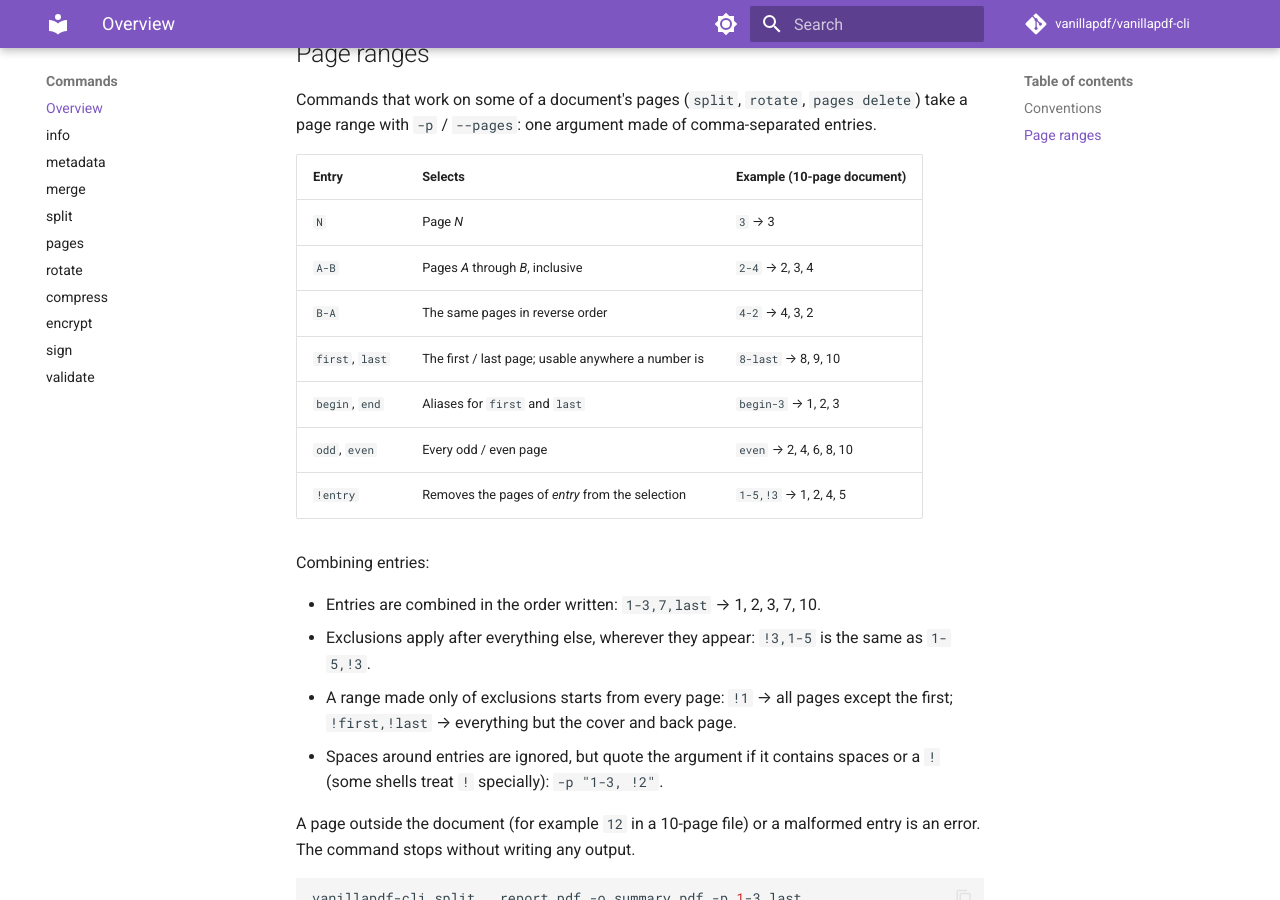
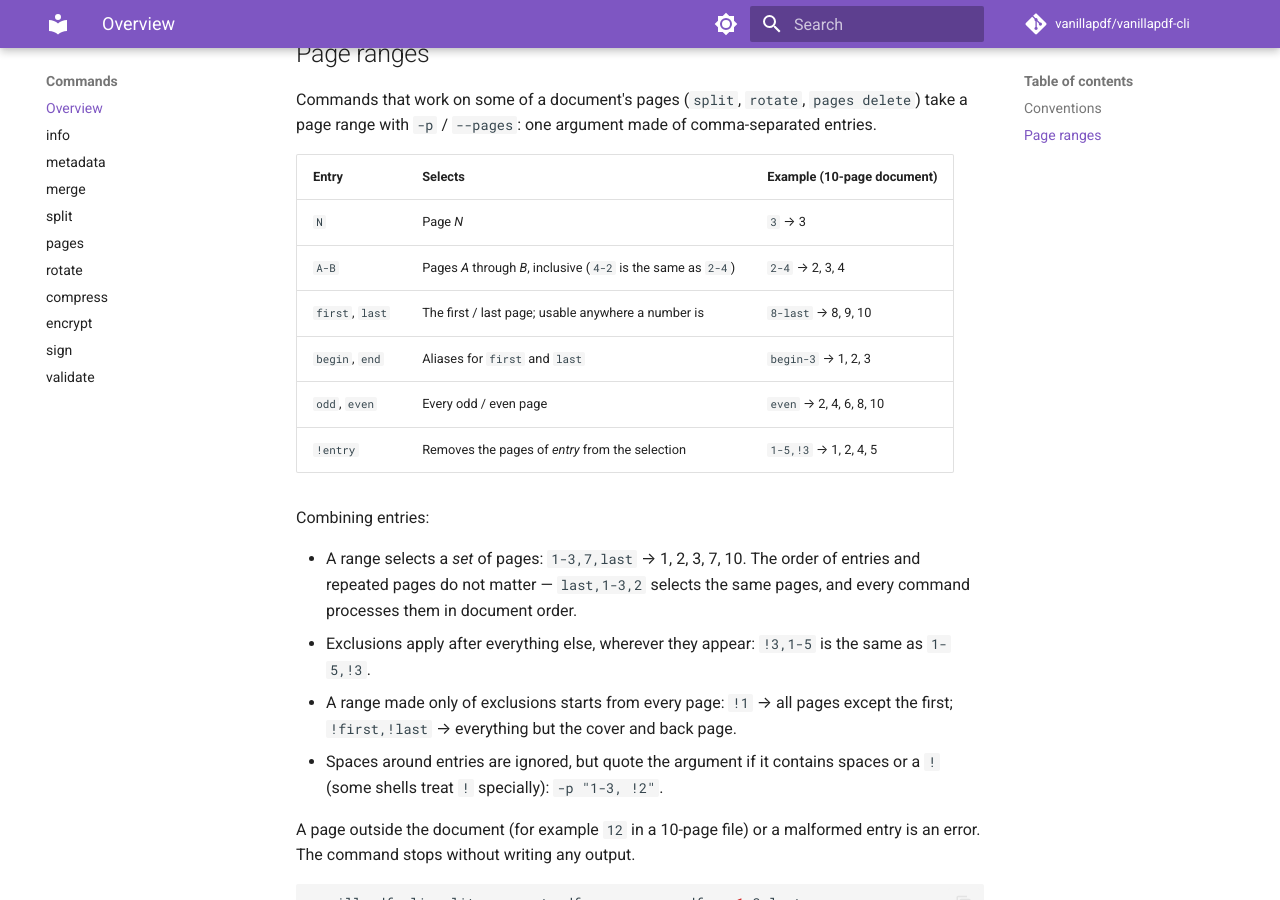
Before and after one commit to vanillapdf/vanillapdf-cli, an MkDocs documentation site: the page built from docs/commands/index.md, in a window 1280 px wide and 900 px high, scrolled down 1057 px. Built offline with MkDocs 1.6.1 and Material for MkDocs 9.7.7, drawn with Linux system fonts in a browser that asks for light colours; comment, search, counter and statistics services are not loaded; some of the changed text lies outside the part shown.

Commit message:
Document page ranges as sets processed in document order
No command honours entry order or reversed ranges, so stop promising it.
Also correct the encrypt add default (AES-256) in the command index.

Co-Authored-By: Claude Opus 5.5 <noreply@anthropic.com>

```diff
--- a/docs/commands/index.md
+++ b/docs/commands/index.md
@@ -31,8 +31,7 @@ comma-separated entries.
 | Entry | Selects | Example (10-page document) |
 |---|---|---|
 | `N` | Page *N* | `3` → 3 |
-| `A-B` | Pages *A* through *B*, inclusive | `2-4` → 2, 3, 4 |
-| `B-A` | The same pages in reverse order | `4-2` → 4, 3, 2 |
+| `A-B` | Pages *A* through *B*, inclusive (`4-2` is the same as `2-4`) | `2-4` → 2, 3, 4 |
 | `first`, `last` | The first / last page; usable anywhere a number is | `8-last` → 8, 9, 10 |
 | `begin`, `end` | Aliases for `first` and `last` | `begin-3` → 1, 2, 3 |
 | `odd`, `even` | Every odd / even page | `even` → 2, 4, 6, 8, 10 |
@@ -40,7 +39,9 @@ comma-separated entries.
 
 Combining entries:
 
-- Entries are combined in the order written: `1-3,7,last` → 1, 2, 3, 7, 10.
+- A range selects a *set* of pages: `1-3,7,last` → 1, 2, 3, 7, 10. The order
+  of entries and repeated pages do not matter — `last,1-3,2` selects the same
+  pages, and every command processes them in document order.
 - Exclusions apply after everything else, wherever they appear: `!3,1-5` is the
   same as `1-5,!3`.
 - A range made only of exclusions starts from every page: `!1` → all pages
```
Also changed, not shown: other parts of docs/commands/index.md (+1 -1 lines), CHANGELOG.md (+1 -1 lines), README.md (+2 -2 lines).
